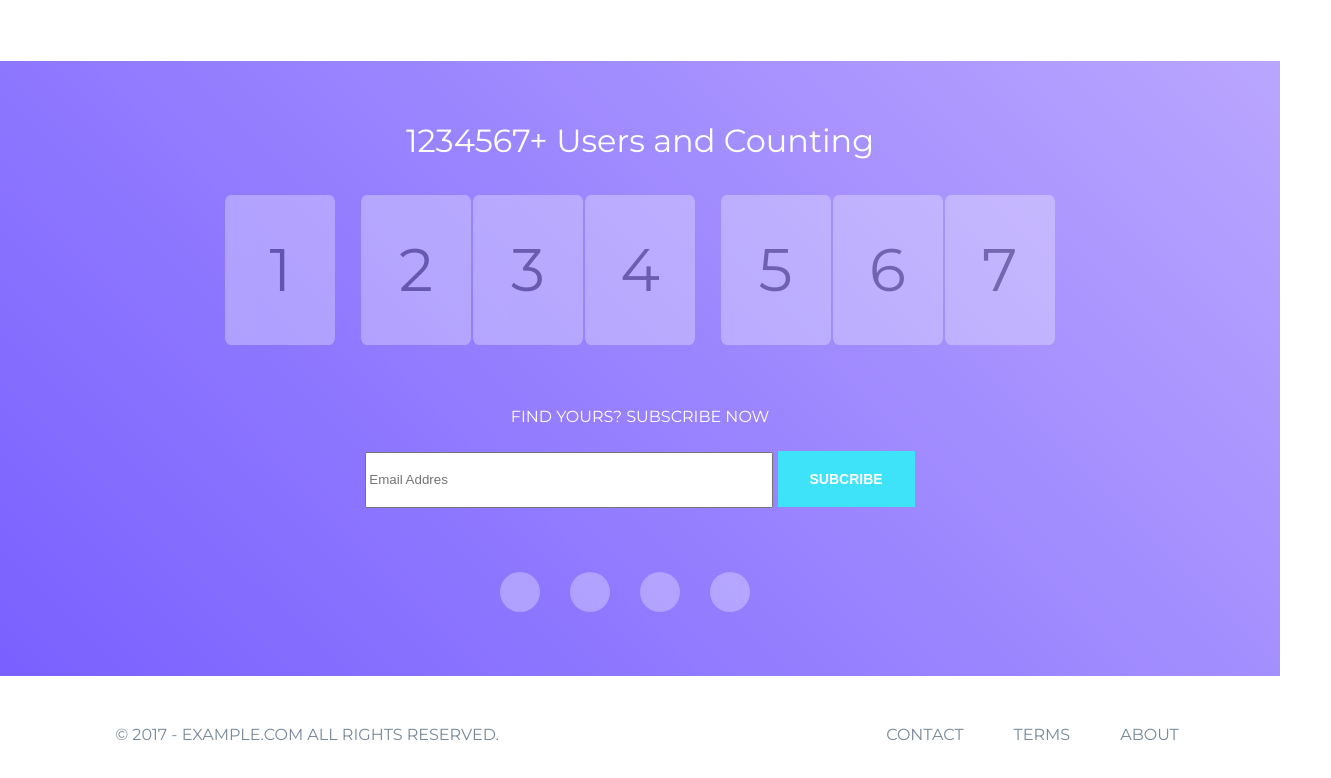
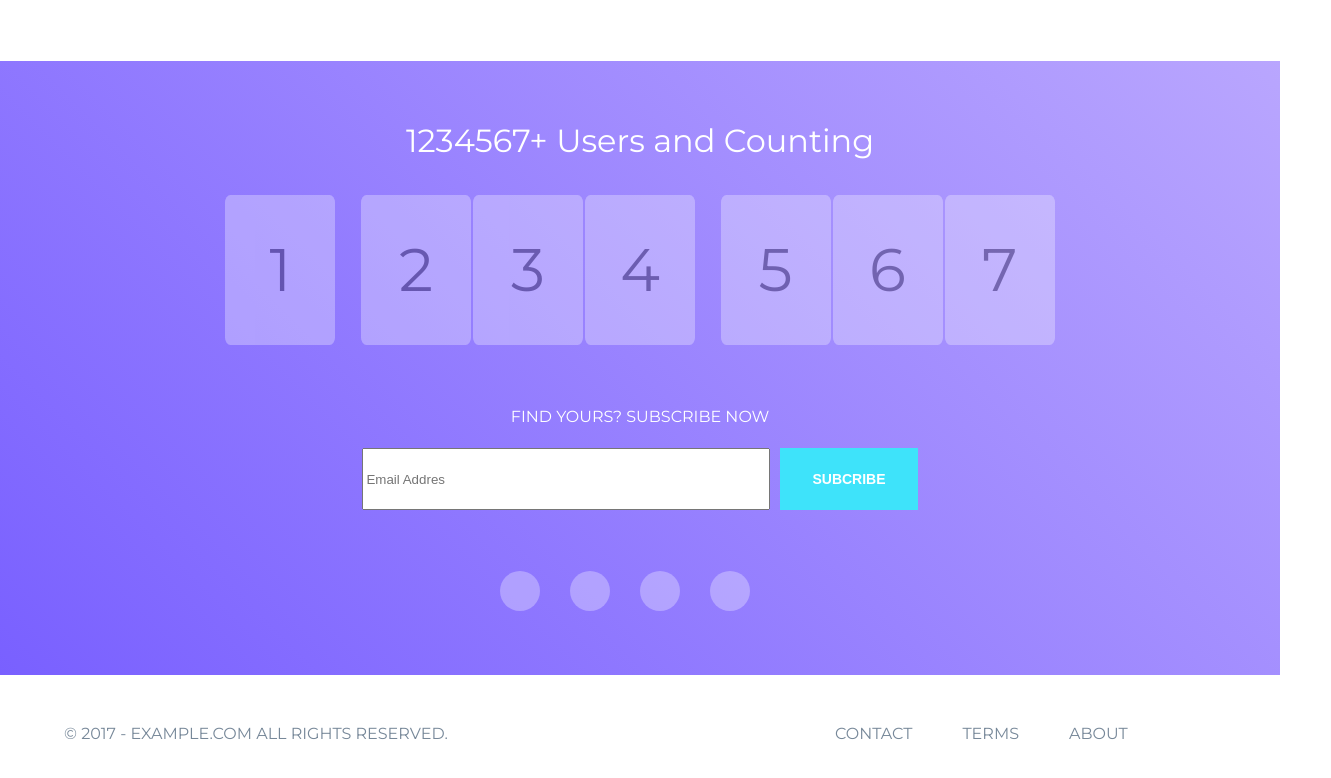
Before and after one commit to ashleyschuette/html-day-two, a plain HTML site: page index.html in a window 1280 px wide. Shown: the part 4640-5418 px from the top of the page, 1331 px wide, since content can reach past the window. Drawn offline with Linux system fonts and the light colour scheme; files whose address does not match are found by name.

Commit message:
Complete layout

```diff
--- a/main.css
+++ b/main.css
@@ -1,3 +1,8 @@
+body {
+    width: 100%;
+
+}
+
 h2 {
     font-weight: 400;
     font-size: 1rem;
@@ -23,6 +28,7 @@ html {
     position: fixed;
     width: 100%;
 }
+
 .main_header_inner {
     display: flex;
     justify-content: space-between;
@@ -31,10 +37,12 @@ html {
     max-width: 1240px;
     height: 80px;
 }
+
 .logo {
     width: 100px;
     color: #fff;
 }
+
 li {
     display: inline-block;
     margin-left: 32px;
@@ -275,10 +283,23 @@ background-image: linear-gradient(-135deg, #B9A6FE 0%, #7960FF 100%);
     text-transform: uppercase;
 }
 
+.subscribe-container {
+     margin-bottom: 5%;
+     height: 56px;
+     display: flex;
+     align-items: center;
+     justify-content: center;
+}
+
 .subscribe-textbox {
     width: 400px;
-    height: 50px;
-    margin-bottom: 5%;
+    height: 100%;
+    /*margin-bottom: 5%;*/
+}
+
+.subscribe-button {
+    height: calc(100% + 6px);
+    margin-left: 10px;
 }
 
 .social-media {
@@ -303,7 +324,7 @@ footer {
     display: flex;
     justify-content: center;
     align-items: center;
-    margin: 4%;
+    margin: 4% 0;
     color: lightslategray;
     text-transform: uppercase;
 }
```
